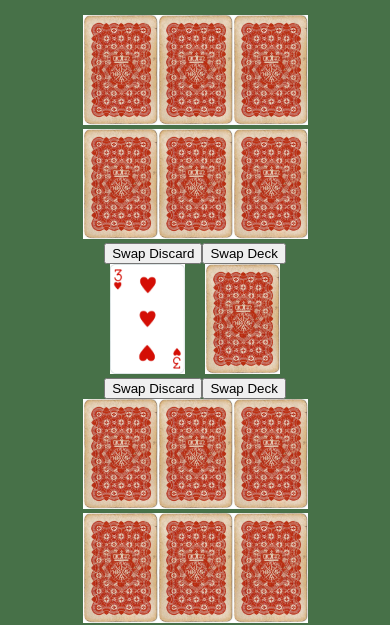
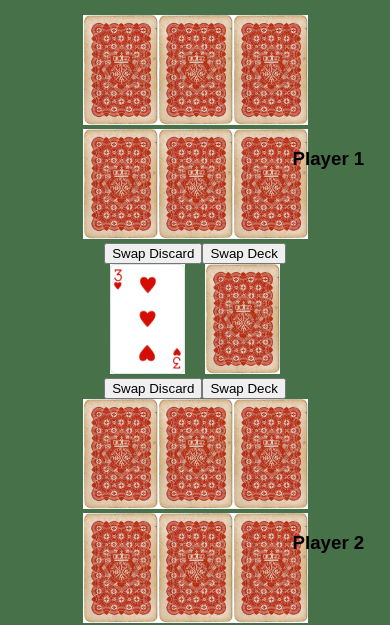
Before and after one commit to BenMortensenTTS/Golf, a React (Create React App) app: page / in a window 390 px wide. Shown: the top 625 px of the page. Built offline with nearby package versions, Linux system fonts and the light colour scheme.

Commit message:
added player labels

```diff
--- a/src/App.css
+++ b/src/App.css
@@ -23,7 +23,42 @@ img {
 
 
 #turn {
-	position: sticky;
-	right: 450px;
-	bottom: 390px;
+	margin-left: 21%;
+	margin-top: 4%;
+	float: left;
+	position: absolute;
 }
+
+#p1 {
+	position: absolute;
+	margin-left: 66%;
+}
+
+
+#p2 {
+	position: absolute;
+	margin-left: 66%;
+}
+
+@media (max-width: 760px){
+	#p2 {
+	position: absolute;
+	margin-left: 75%;
+	}
+}
+
+@media (max-width: 760px) {
+	#turn {
+	margin-left: 4%;
+	margin-top: 4%;
+	float: left;
+	position: absolute;
+	}
+}
+
+@media (max-width: 760px) {
+	#p1 {
+	position: absolute;
+	margin-left: 75%;
+	}
+}
--- a/src/App.js
+++ b/src/App.js
@@ -92,7 +92,7 @@ class App extends React.Component {
       p1Wins: p1Wins,
       p2Wins: p2Wins
     }, ()=> {
-      if(this.state.p1Wins === null) {
+      if(this.state.p1Wins === null || this.state.p2Wins === null) {
         this.setState({
           p1Wins: 0,
           p2Wins: 0
@@ -331,20 +331,22 @@ class App extends React.Component {
 
     return (
       <div>
-        <div id="turn">{turn}</div>
+
         <div id="cards">
           <div>{play1HandTop}</div>
+          <div id="p1"><h3>Player 1</h3></div>
           <div>{play1HandBot}</div>
 
           <Button clickFunc={this.selectSwapDiscard1} buttonName="Swap Discard"/>
           <Button clickFunc={this.selectSwapDeck1} buttonName="Swap Deck"/>
-
+          <div id="turn">{turn}</div>
           <div><span className="spanMove">{discard}</span><span className="spanMove">{deck}</span></div>
 
           <Button clickFunc={this.selectSwapDiscard2} buttonName="Swap Discard"/>
           <Button clickFunc={this.selectSwapDeck2} buttonName="Swap Deck"/>
 
           <div>{play2HandTop}</div>
+          <div id="p2"><h3>Player 2</h3></div>
           <div>{play2HandBot}</div>
 
         </div>
```
